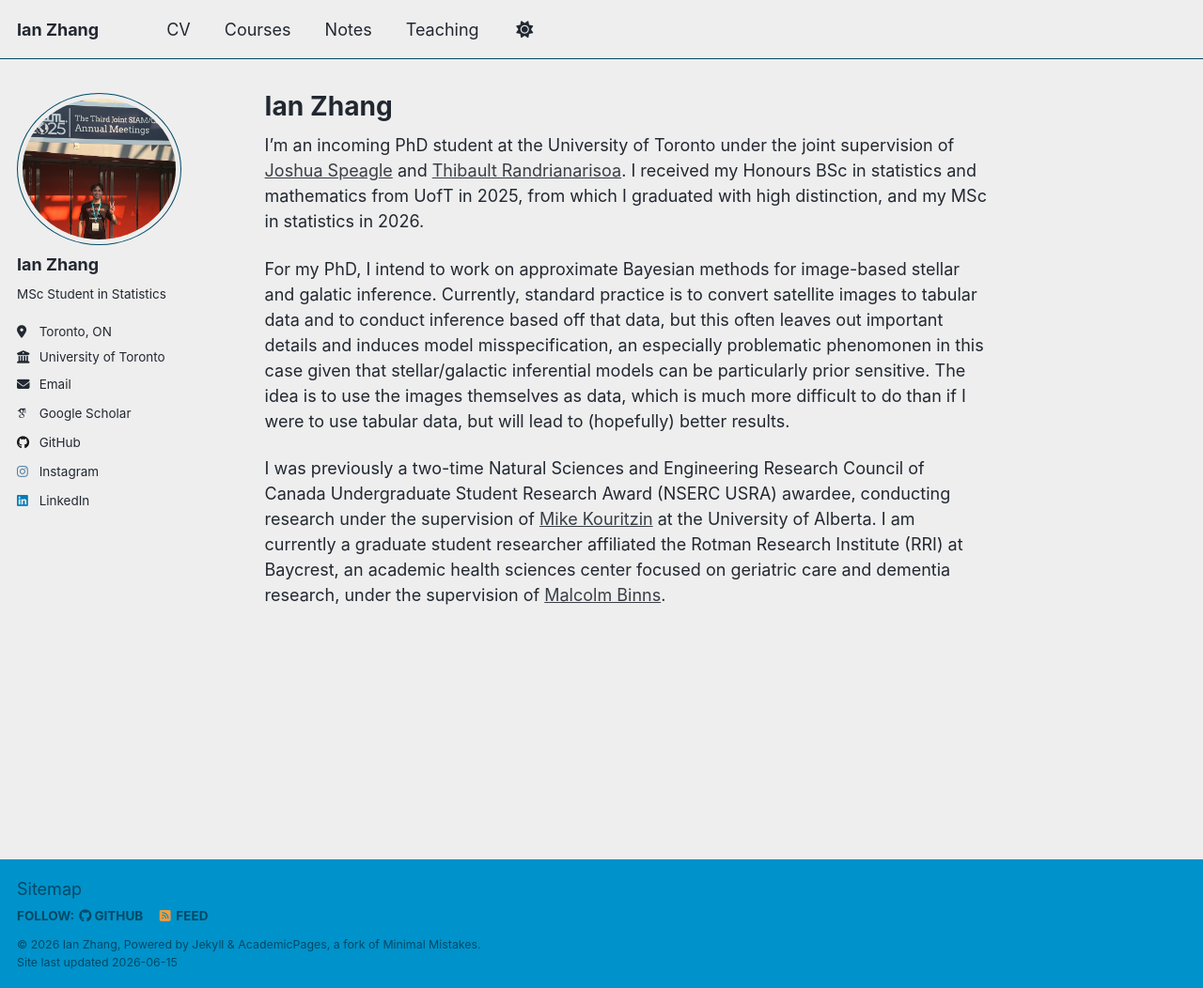
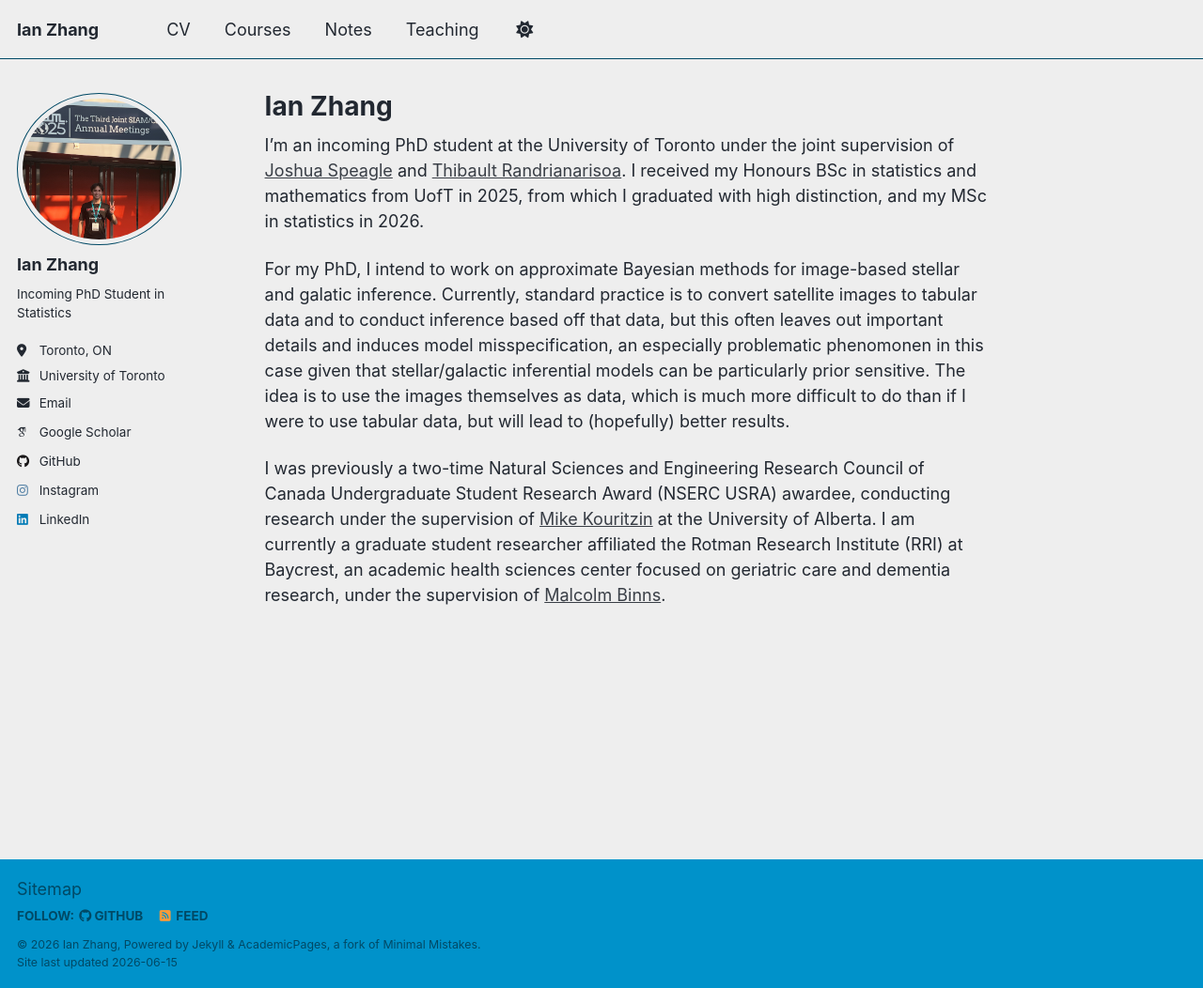
Before and after one commit to IanZhang42/ianwebsite, a Jekyll site: the page built from _pages/about.md, in a window 1280 px wide and 1052 px high. Shown: the whole window at 94% size. Built offline with Jekyll 4.4.1, drawn with Linux system fonts in a browser that asks for light colours; some web fonts are replaced; a script that is not in the unit is left out.

Commit message:
Update bio to reflect new academic status

```diff
--- a/_config.yml
+++ b/_config.yml
@@ -25,7 +25,7 @@ author:
   # Biographic information
   avatar           : "IMG_0061.jpeg"
   name             : "Ian Zhang"
-  bio              : "MSc Student in Statistics"
+  bio              : "Incoming PhD Student in Statistics"
   location         : "Toronto, ON"
   employer         : "University of Toronto"
   uri              : # URL
```
